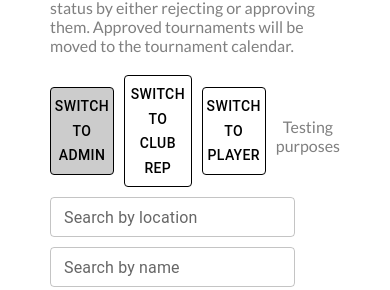
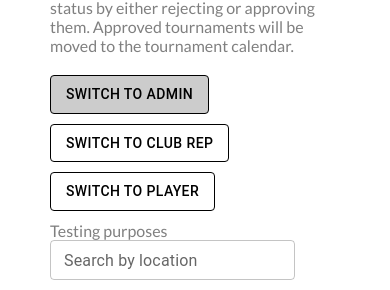
Before and after one commit to kkapitanova/mytennis, a React (Create React App) app: page /my-tournaments in a window 390 px wide. Shown: the part 182-472 px from the top of the page. Built offline with nearby package versions, Linux system fonts and the light colour scheme; no server answers; the database is empty.

Commit message:
fix testing buttons responsiveness

```diff
--- a/src/containers/my-tournaments/MyTournaments.jsx
+++ b/src/containers/my-tournaments/MyTournaments.jsx
@@ -292,7 +292,7 @@ const MyTournaments = () => {
                     You can withdraw from any tournament, but withdrawing meeans you will not be able to sign up for the tournament again.
                 </div>
             }
-            <div className="flex align-center">
+            <div className="flex wrap align-center">
                 <Button sx={{margin: '0px 10px 10px 0px !important'}} onClick={() => setUserRole("admin")} disabled={userRole.toLowerCase() === "admin"}>Switch to Admin</Button>
                 <Button sx={{margin: '0px 10px 10px 0px !important'}} onClick={() => setUserRole("clubRep")} disabled={userRole.toLowerCase() === "clubrep"}>Switch to Club Rep</Button>
                 <Button sx={{margin: '0px 10px 10px 0px !important'}} onClick={() => setUserRole("player")} disabled={userRole.toLowerCase() === "player"}>Switch to Player</Button>
```
